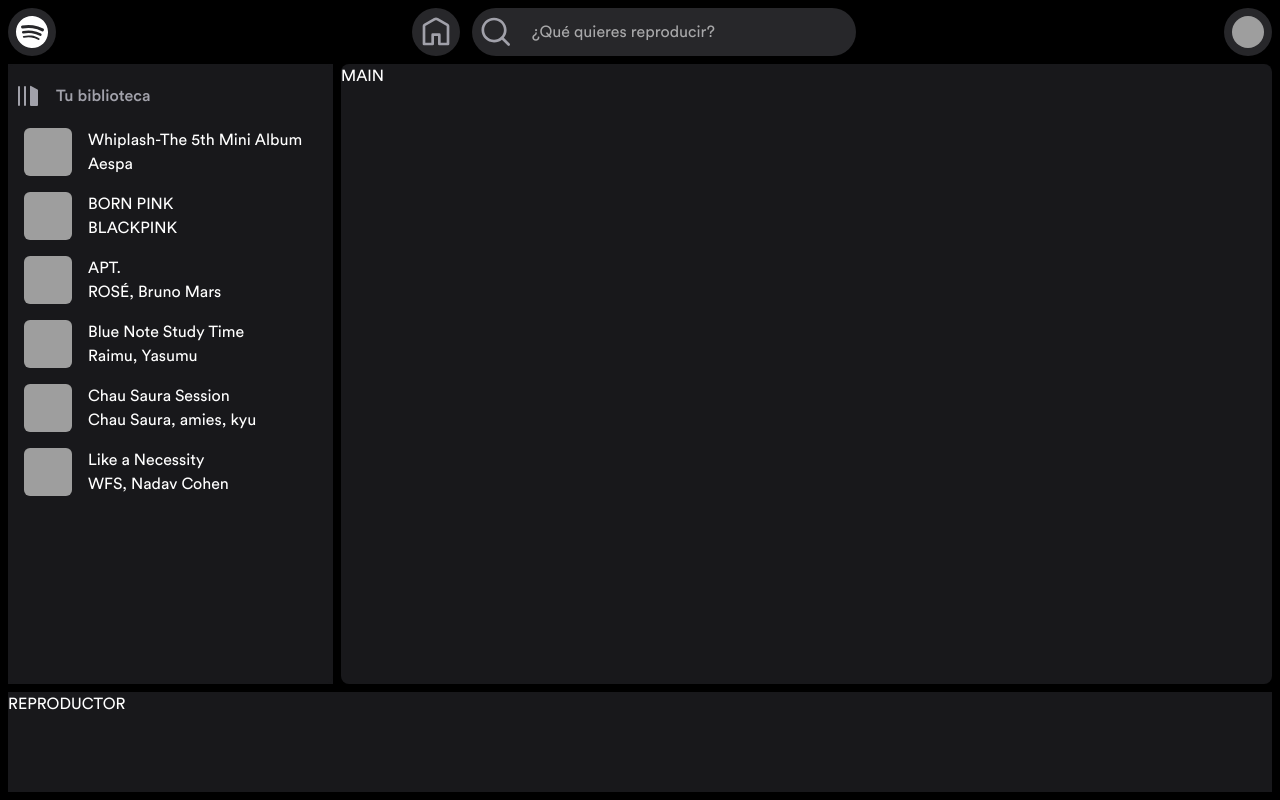
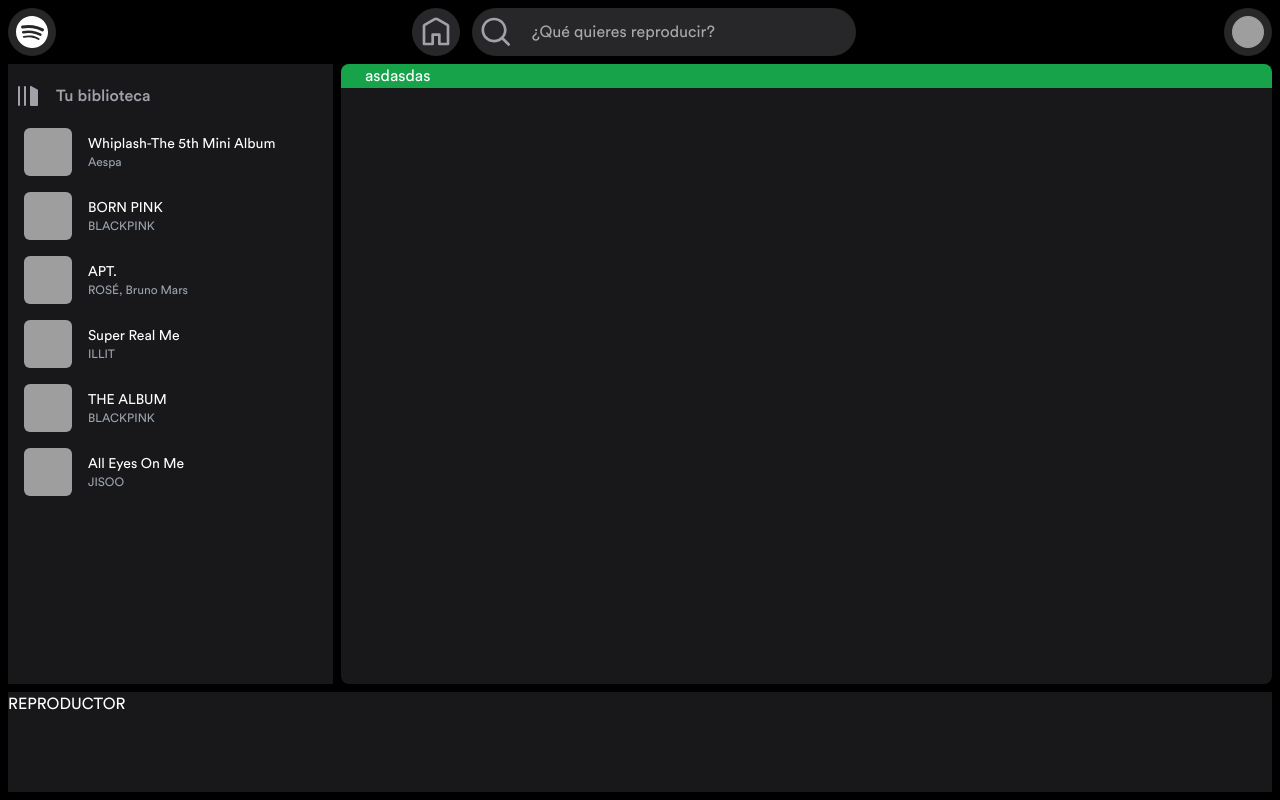
Before and after one commit to ObesePanda/Spotify-clone, an Astro site: page / in a window 1280 px wide. Built offline with nearby package versions, Linux system fonts and the light colour scheme; Astro itself is replaced by a stand-in of ours; grey boxes are pictures that could not be loaded.

Commit message:
Playlist-Container

```diff
--- a/src/components/SideMenuCard.astro
+++ b/src/components/SideMenuCard.astro
@@ -23,7 +23,7 @@
     />
   </picture>
   <div class="flex flex-auto flex-col truncate">
-    <h4>{title}</h4>
-    <span>{artistsString}</span>
+    <h4 class="text-white text-sm">{title}</h4>
+    <span class="text-xs text-gray-400">{artistsString}</span>
   </div>
 </a>
--- a/src/layouts/Layout.astro
+++ b/src/layouts/Layout.astro
@@ -23,21 +23,25 @@
       <header class="[grid-area:header]">
         <Header />
       </header>
+
       <aside
         class="[grid-area:aside] flex-col flex overflow-y-auto bg-zinc-900"
       >
         <AsideMenu />
+      </aside>
+
+      <main
+        class="[grid-area:main] rounded-lg bg-zinc-900 overflow-y-auto w-full"
+      >
         <slot />
-      </aside>
-      <main class="[grid-area:main] rounded-lg bg-zinc-900 overflow-y-auto">
-        MAIN
       </main>
+
       <footer class="[grid-area:player] min-h-[100px] bg-zinc-900">
         REPRODUCTOR
       </footer>
     </div>
   </body>
-</html>
+
   <style>
     #app {
       display: grid;
@@ -97,3 +101,4 @@
       font-display: swap;
     }
   </style>
+</html>
--- a/src/lib/data.ts
+++ b/src/lib/data.ts
@@ -40,29 +40,29 @@
   {
     id: '4',
     albumId: 4,
-    title: "Blue Note Study Time",
+    title: "Super Real Me",
     color: colors.blue,
     cover:
-      "https://f4.bcbits.com/img/a1962013209_16.jpg",
-    artists: ["Raimu", "Yasumu"],
+      "https://encrypted-tbn0.gstatic.com/images?q=tbn:ANd9GcTPut6NFopOHRNn_Cp2mgtkEJ8oDahJUHfLmA&s",
+    artists: ["ILLIT"],
   },
   {
     id: '5',
     albumId: 5,
-    title: "Chau Saura Session",
+    title: "THE ALBUM",
     color: colors.purple,
     cover:
-      "https://f4.bcbits.com/img/a2793859494_16.jpg",
-    artists: ["Chau Saura", "amies", "kyu"],
+      "https://cdn-images.dzcdn.net/images/cover/08b26a84be2b1030aef7c13a1720cf50/0x1900-000000-80-0-0.jpg",
+    artists: ["BLACKPINK"],
   },
   {
     id: '6',
     albumId: 6,
-    title: "Like a Necessity",
+    title: "All Eyes On Me",
     color: colors.orange,
     cover:
-      "https://f4.bcbits.com/img/a0363730459_16.jpg",
-    artists: ["WFS", "Nadav Cohen"],
+      "https://cdn-images.dzcdn.net/images/cover/5e6981118f6989518b0c2b814d3271c5/0x1900-000000-80-0-0.jpg",
+    artists: ["JISOO"],
   },
 ];
 
--- a/src/pages/index.astro
+++ b/src/pages/index.astro
@@ -1,9 +1,17 @@
 ---
 //AQUI IMPORTAMOS JAVASCRIPT
 import Layout from "../layouts/Layout.astro";
-import Card from "../components/Card.astro";
 ---
 
-<Layout title="Spotify Clone CreativePanda" />
+<Layout title="Spotify Clone CreativePanda">
+  <div
+    id="playlist-container"
+    class="relative transition-all duration-1000 bg-green-600"
+  >
+    <div class="relative z-10 px-6">
+      <div>asdasdas</div>
+    </div>
+  </div>
+</Layout>
 
 <style></style>
```
Lines whose indentation alone changed are shown as unchanged.
